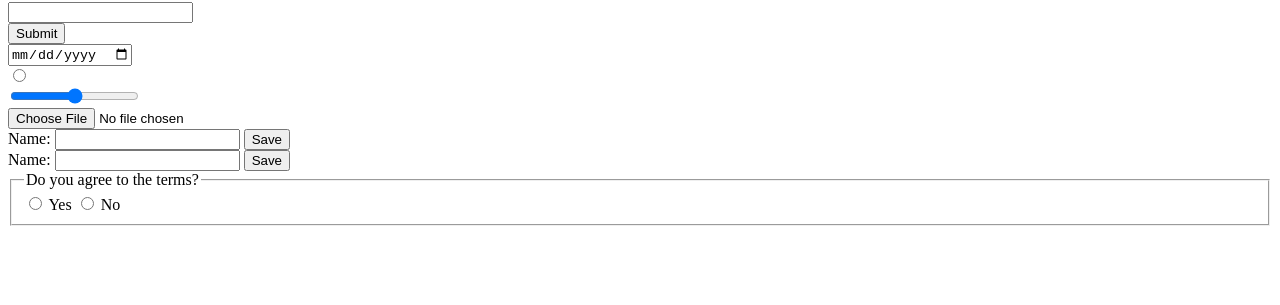
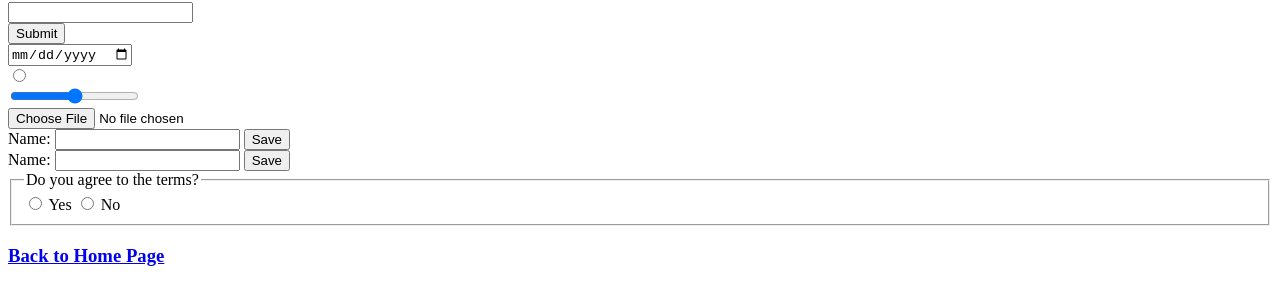
Before and after one commit to Rushimaradapu/CV, a plain HTML site: page inputs.html in a window 1280 px wide. Shown: the part 57-362 px from the top of the page. Drawn offline with Linux system fonts and the light colour scheme.

Commit message:
Update inputs.html

```diff
--- a/inputs.html
+++ b/inputs.html
@@ -42,6 +42,7 @@
       <label><input type="radio" name="radio" value="no" /> No</label>
     </fieldset>
   </form>
+    <a href="index.html"><h3>Back to Home Page</h3></a>
 
 
 </body>
```
